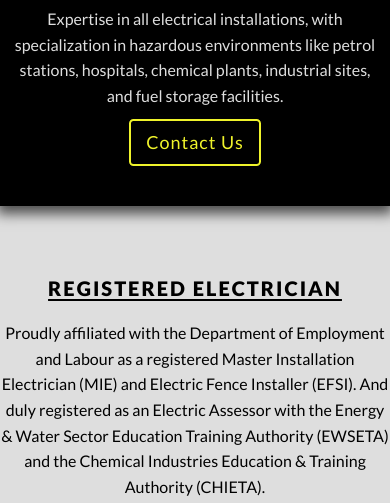
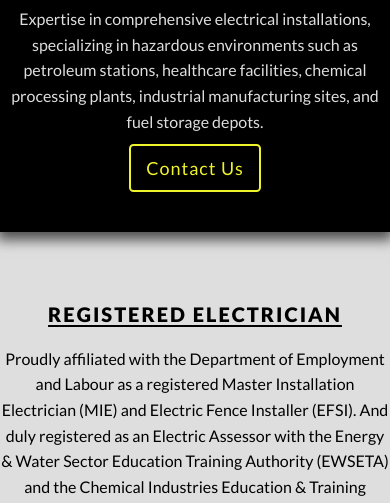
Before and after one commit to SVDwebtech/Hazlek057, a website: page index.html in a window 390 px wide. Shown: the part 332-835 px from the top of the page. Drawn offline with Linux system fonts and the light colour scheme; a web font is replaced by a local one.

Commit message:
change content and add media query to hero__contentText

```diff
--- a/index.html
+++ b/index.html
@@ -75,10 +75,10 @@
                             <span class="primaryHeading__businessName">Hazlek</span>
                             <span class="primaryHeading__serviceDescription">a <span class="primaryHeading__serviceDescriptionMIE">master installation electrician</span><span class="primaryHeading__serviceDescriptionMIEAbr"> (mie)</span>.</span>
                         </h1>
-                        <p class="hero__contentText paragraph paragraph--contentText">Expertise in all electrical installations,
-                            with specialization in hazardous environments like petrol stations,
-                            hospitals, chemical plants, industrial sites, and fuel
-                            storage facilities.</p>
+                        <p class="hero__contentText paragraph paragraph--contentText">Expertise in comprehensive
+                            electrical installations, specializing in hazardous environments such as petroleum
+                            stations, healthcare facilities, chemical processing plants, industrial
+                            manufacturing sites, and fuel storage depots.</p>
                         <a class="hero__ctaBtnContainer" href="#contactLink">
                             <button class="btn btn--primary">Contact Us</button>
                         </a>
--- a/sass/base/_typography.scss
+++ b/sass/base/_typography.scss
@@ -163,6 +163,9 @@
 	line-height: 1.6;
 	&--contentText {
 		color: $eggshell;
+		@include respond(tab-land) {
+			text-align: left;
+		}
 	}
 	&--servicesListItemParagraph {
 		text-align: left;
```
Also changed, not shown: css/styles.css.
